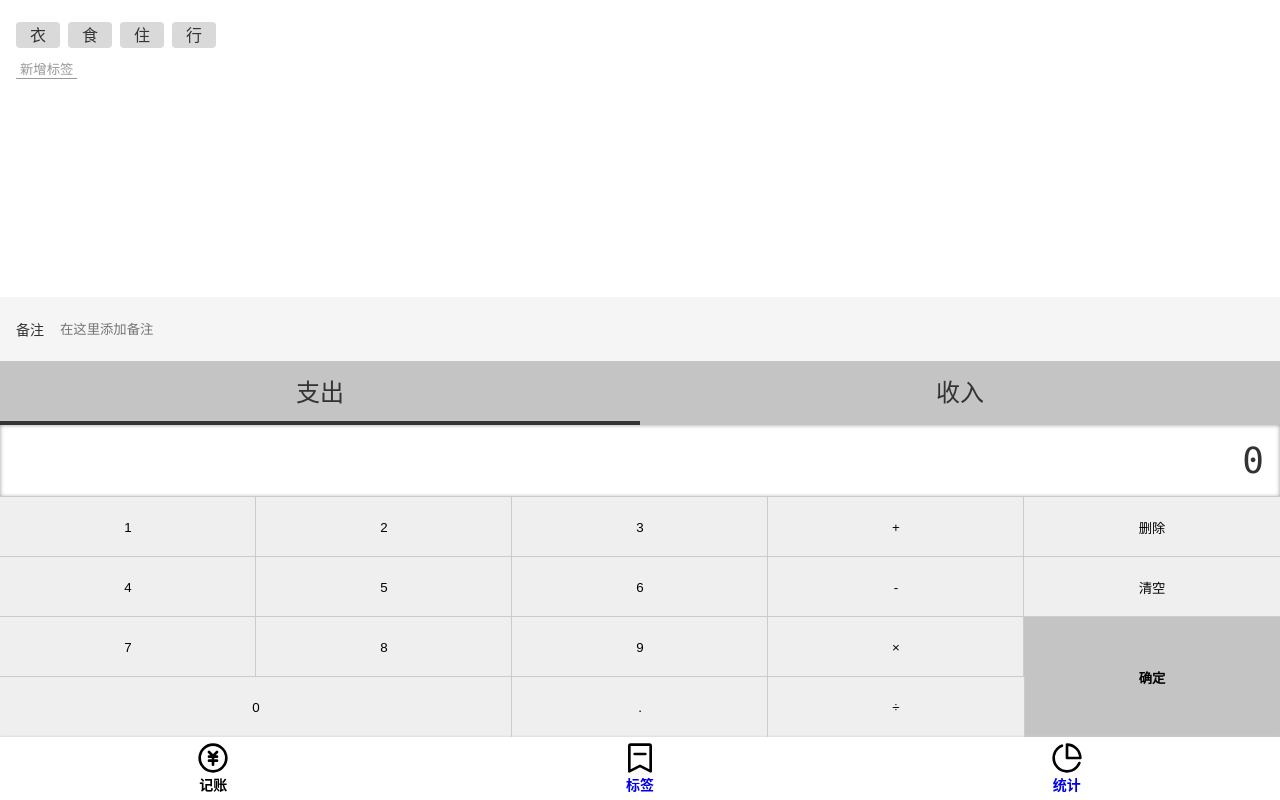
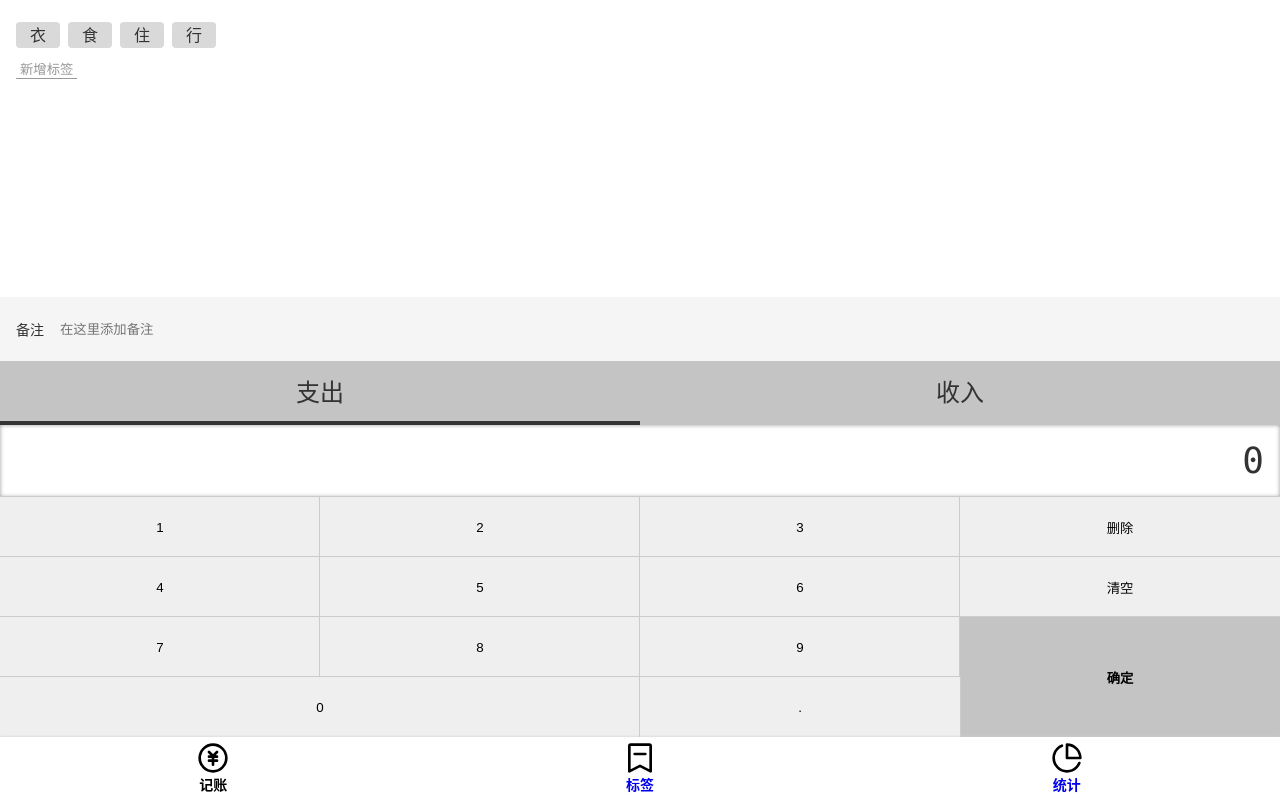
Before and after one commit to fgh319/keepAccounts, a Vue app: page /#/money in a window 1280 px wide. Built offline with nearby package versions, Linux system fonts and the light colour scheme.

Commit message:
删除加减乘除按钮

```diff
--- a/src/components/Money/NumberPad.vue
+++ b/src/components/Money/NumberPad.vue
@@ -36,6 +36,7 @@ export default class NumberPad extends Vue {
   ok() {
     console.log("ok");
   }
+
 }
 </script>
 
@@ -46,21 +47,17 @@ export default class NumberPad extends Vue {
       <button @click="inputContent">1</button>
       <button @click="inputContent">2</button>
       <button @click="inputContent">3</button>
-      <button>+</button>
       <button @click="del">删除</button>
       <button @click="inputContent">4</button>
       <button @click="inputContent">5</button>
       <button @click="inputContent">6</button>
-      <button>-</button>
       <button @click="empty">清空</button>
       <button @click="inputContent">7</button>
       <button @click="inputContent">8</button>
       <button @click="inputContent">9</button>
-      <button>×</button>
       <button @click="ok" class="ok">确定</button>
       <button @click="inputContent" class="num0">0</button>
       <button @click="inputContent">.</button>
-      <button>÷</button>
     </div>
   </div>
 </template>
@@ -78,7 +75,7 @@ export default class NumberPad extends Vue {
 
   .buttons {
     display: grid;
-    grid-template-columns: repeat(5, 1fr);
+    grid-template-columns: repeat(4, 1fr);
     grid-template-rows: repeat(4, 1fr);
     height: 30vh;
 
@@ -88,7 +85,7 @@ export default class NumberPad extends Vue {
     }
 
     .ok {
-      grid-column: 5/6;
+      grid-column: 4/5;
       grid-row: 3/5;
       background: #c4c4c4;
       font-weight: bold;
```
